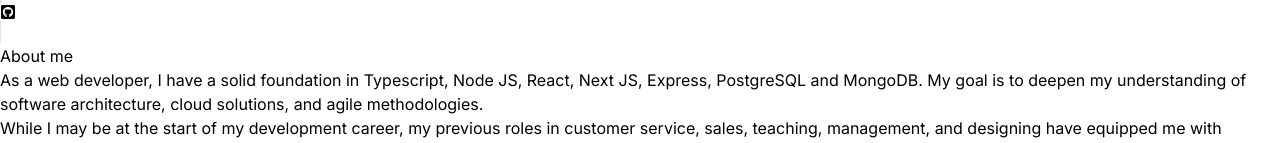
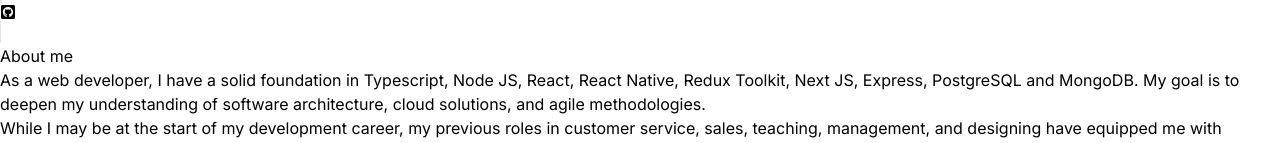
Before and after one commit to Thayrov/Portfolio, a Next.js app: page / in a window 1280 px wide. Shown: the part 653-796 px from the top of the page. Built offline with nearby package versions, Linux system fonts and the light colour scheme; no server answers.

Commit message:
docs: :memo: add techs to about component

```diff
--- a/components/about.tsx
+++ b/components/about.tsx
@@ -25,7 +25,8 @@
             As a <span className='font-medium'>web developer</span>, I have a solid foundation in
             <span className='font-medium'>
               {' '}
-              Typescript, Node JS, React, Next JS, Express, PostgreSQL and MongoDB
+              Typescript, Node JS, React, React Native, Redux Toolkit, Next JS, Express, PostgreSQL
+              and MongoDB
             </span>
             . My goal is to deepen my understanding of{' '}
             <span className='font-medium'>
@@ -63,7 +64,8 @@
             Como <span className='font-medium'>desarrollador web</span>, tengo una base sólida en
             <span className='font-medium'>
               {' '}
-              Typescript, Node JS, React, Next JS, Express, PostgreSQL y MongoDB
+              Typescript, Node JS, React, React Native, Redux Toolkit, Next JS, Express, PostgreSQL
+              y MongoDB
             </span>
             . Mi objetivo es profundizar mi comprensión de{' '}
             <span className='font-medium'>
```
